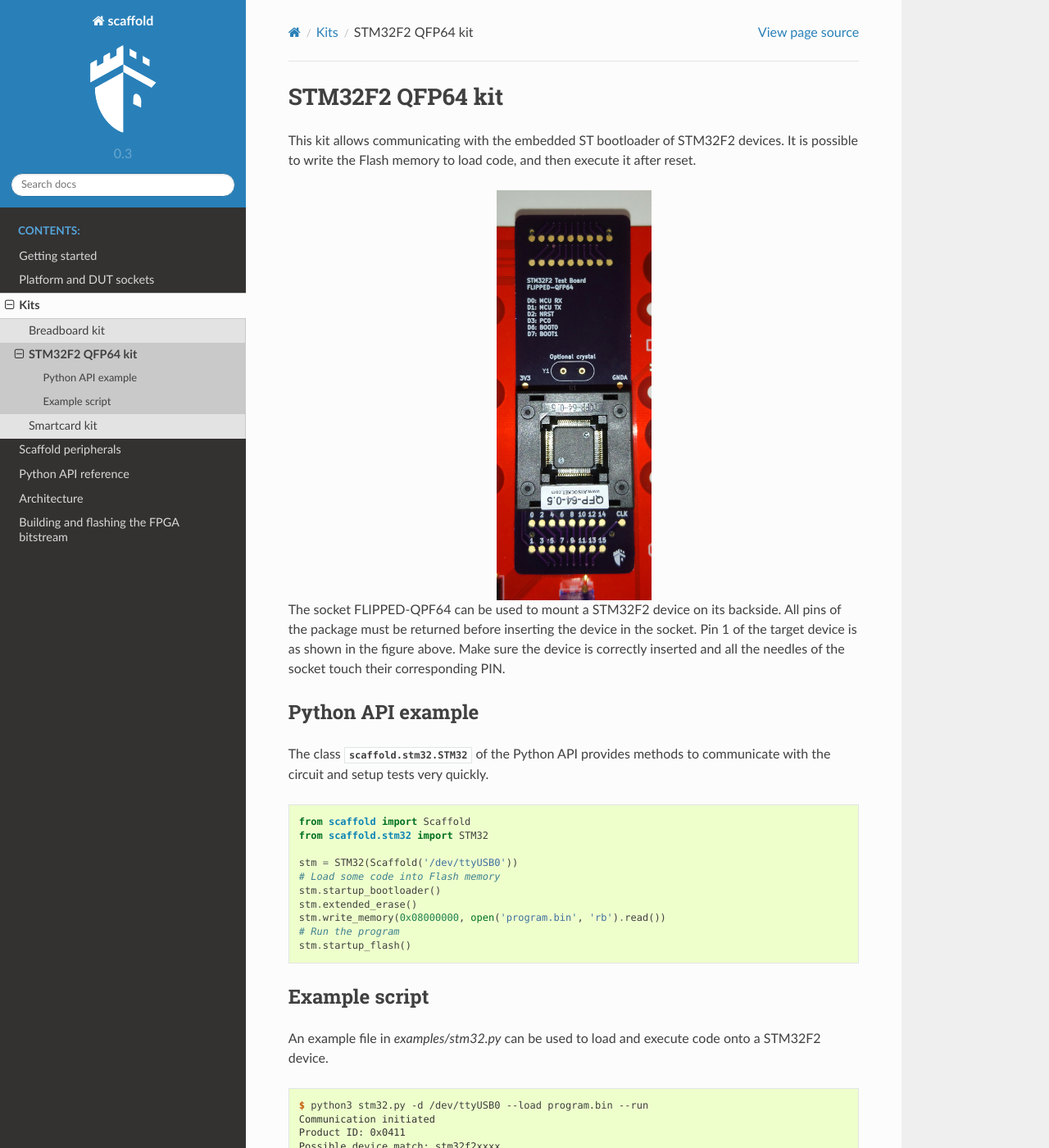
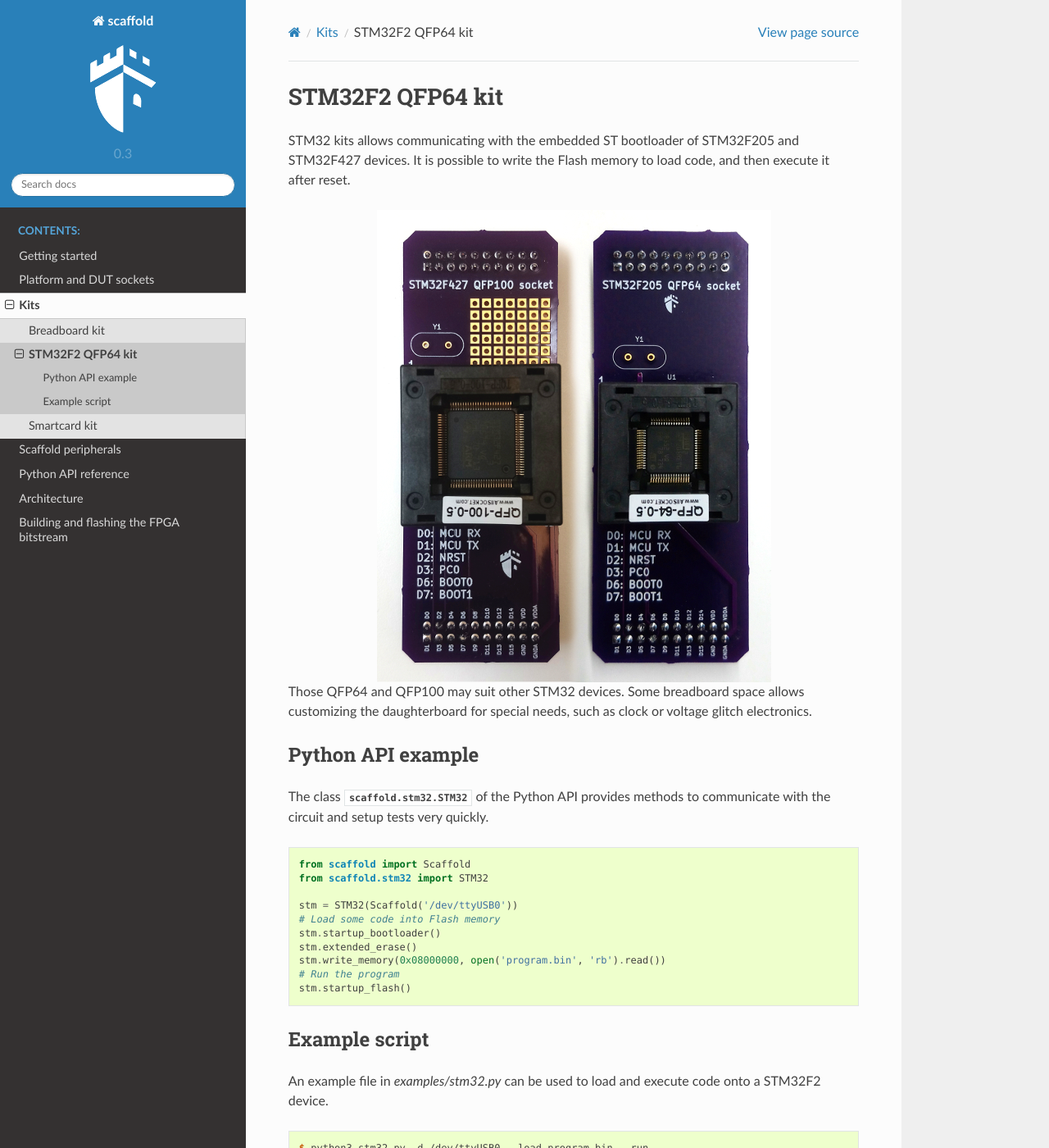
Before and after one commit to Ledger-Donjon/scaffold, a Sphinx documentation site: the page built from docs/kit_stm32.rst, in a window 1280 px wide and 1400 px high. Shown: the whole window at 82% size. Built offline with Sphinx 7.4.7 and the Read the Docs theme 2.0.0, drawn with Linux system fonts in a browser that asks for light colours.

Commit message:
Updated kits documentation.

```diff
--- a/docs/kit_stm32f2.rst
+++ b/docs/kit_stm32.rst
@@ -1,18 +1,16 @@
 STM32F2 QFP64 kit
 =================
 
-This kit allows communicating with the embedded ST bootloader of STM32F2
-devices. It is possible to write the Flash memory to load code, and then
-execute it after reset.
+STM32 kits allows communicating with the embedded ST bootloader of STM32F205 and
+STM32F427 devices. It is possible to write the Flash memory to load code, and
+then execute it after reset.
 
-.. figure:: pictures/kit-stm32f2.png
+.. figure:: pictures/kit-stm32.png
     :align: center
 
-The socket FLIPPED-QPF64 can be used to mount a STM32F2 device on its backside.
-All pins of the package must be returned before inserting the device in the
-socket. Pin 1 of the target device is as shown in the figure above. Make sure
-the device is correctly inserted and all the needles of the socket touch their
-corresponding PIN.
+Those QFP64 and QFP100 may suit other STM32 devices. Some breadboard space
+allows customizing the daughterboard for special needs, such as clock or voltage
+glitch electronics.
 
 Python API example
 ------------------
--- a/docs/kits.rst
+++ b/docs/kits.rst
@@ -7,5 +7,5 @@ Some kits for specific applications with Scaffold are available.
   :caption: Applications:
 
   kit_breadboard.rst
-  kit_stm32f2.rst
+  kit_stm32.rst
   kit_smartcard.rst
```
Also changed, not shown: docs/pictures/kit-breadboard.png, docs/pictures/kit-smartcard.png, docs/pictures/kit-stm32.png (added), docs/pictures/kit-stm32f2.png (deleted).
